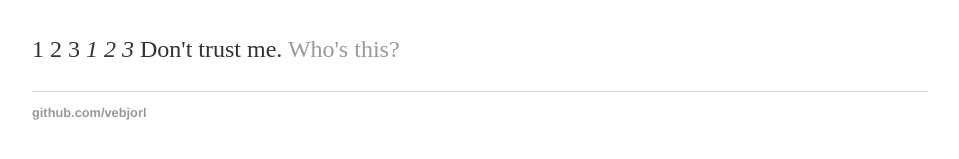
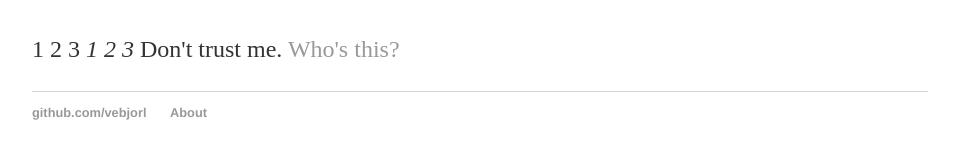
Before and after one commit to vebjorl/vebjorl.github.io, a Jekyll site: the page built from index.html, in a window 1280 px wide. Shown: the part 164-323 px from the top of the page, without its empty margins (160-1119 px from the left). Built offline with Jekyll 4.4.1, drawn with Linux system fonts in a browser that asks for light colours.

Commit message:
Update default.html

```diff
--- a/_layouts/default.html
+++ b/_layouts/default.html
@@ -20,7 +20,7 @@
 			<footer>
 	    		<ul>
 	        		<li><a href="https://github.com/vebjorl">github.com/vebjorl</a></li>
-				<li></li>
+				<li><a href="/about">About</a></li>
           </ul>
 			</footer>
 		</body>
```
